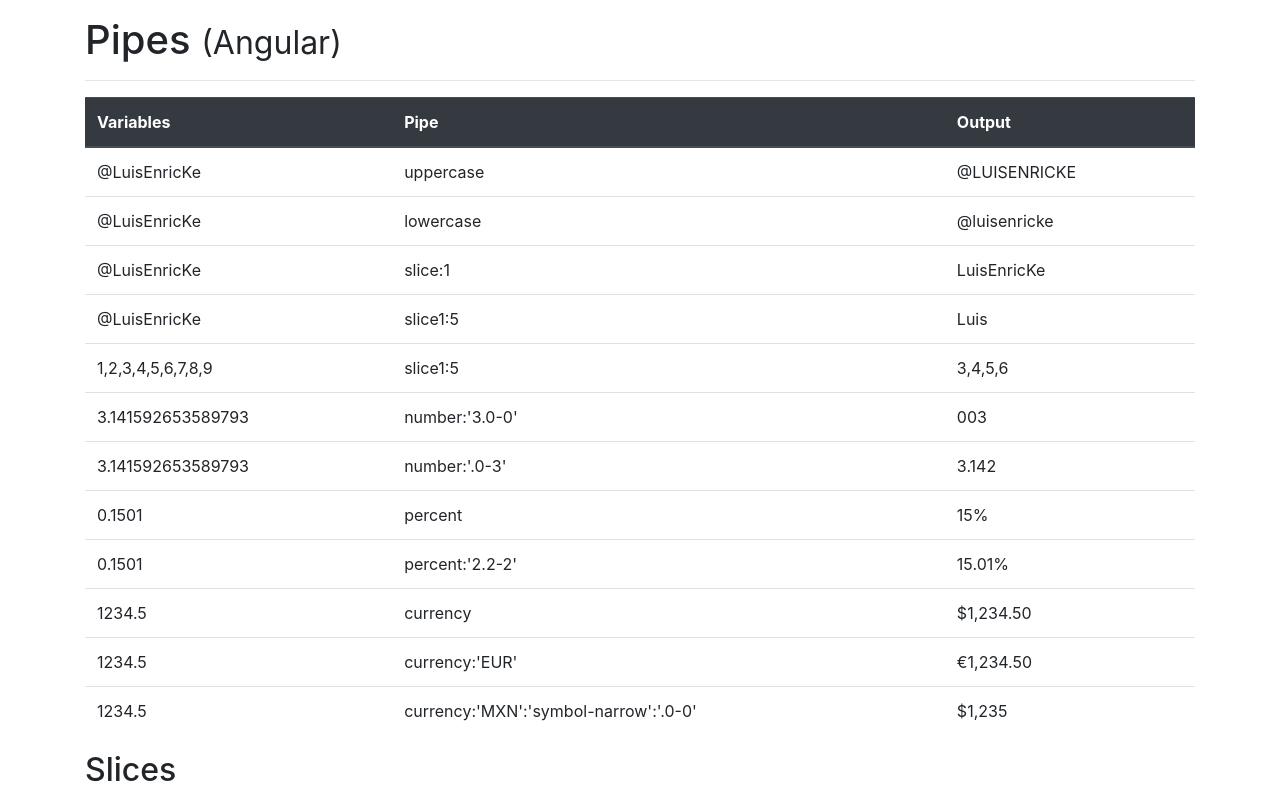
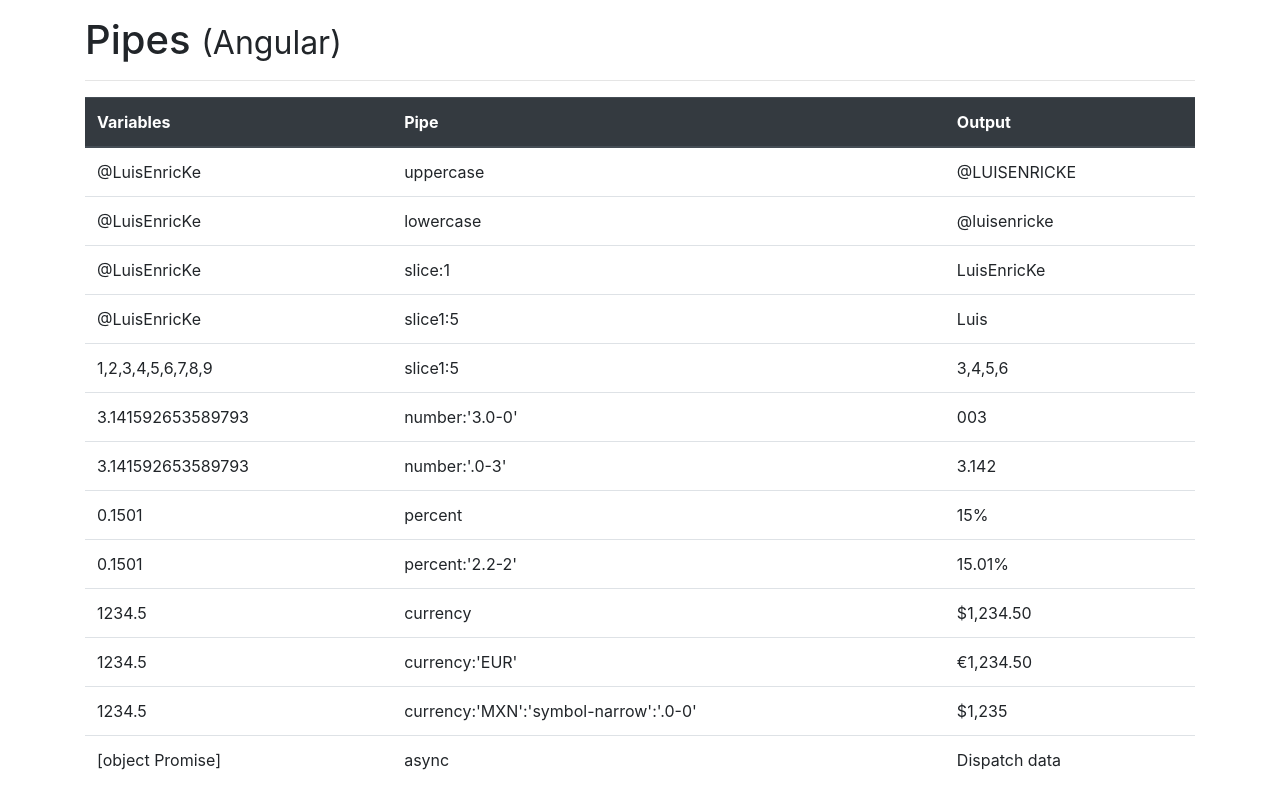
Before and after one commit to luisenricke/AngularLearning, an Angular app: page / in a window 1280 px wide. Shown: the top 800 px of the page. Built offline with nearby package versions, Linux system fonts and the light colour scheme.

Commit message:
pipe: async

```diff
--- a/src/app/app.component.html
+++ b/src/app/app.component.html
@@ -86,6 +86,12 @@
           <td>{{ salary | currency:'MXN':'symbol-narrow':'.0-0' }}</td>
         </tr>
 
+        <tr>
+          <td>{{ promise }}</td>
+          <td>async</td>
+          <td>{{ promise | async }}</td>
+        </tr>
+
       </tbody>
     </table>
 
--- a/src/app/app.component.ts
+++ b/src/app/app.component.ts
@@ -13,6 +13,7 @@
   PI: number = Math.PI;
   percent: number = 0.1501;
   salary: number = 1234.5;
+
   socialMedia = {
     twitter: '@LuisEnricke',
     instagram: '@LuisEnricKe',
@@ -23,4 +24,10 @@
       sql: ['PostgreSQL', 'MySQL']
     }
   }
+
+  promise = new Promise<string> ( (resolve) => {
+    setTimeout(() => {
+      resolve('Dispatch data');
+    }, 5000);
+  });
 }
```
